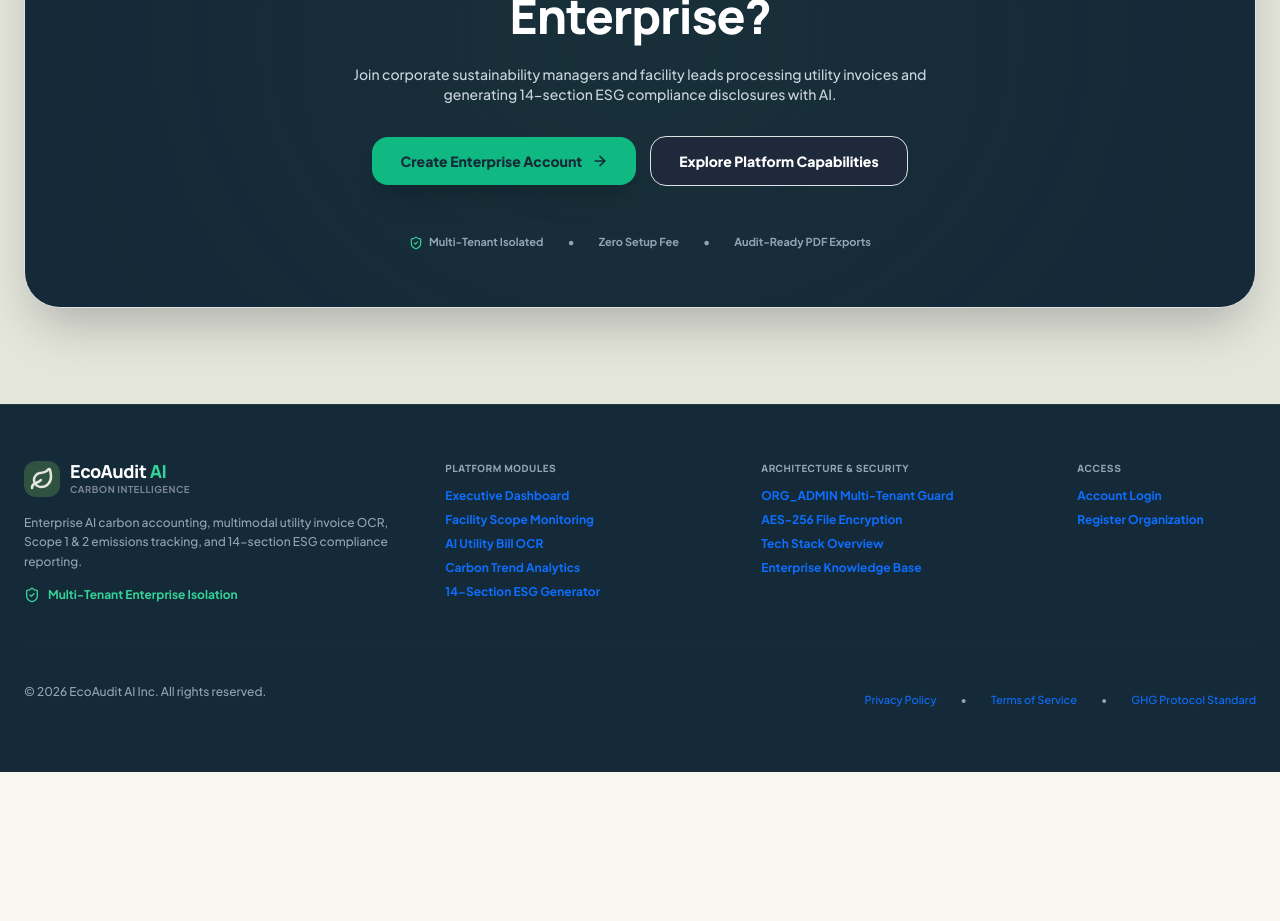
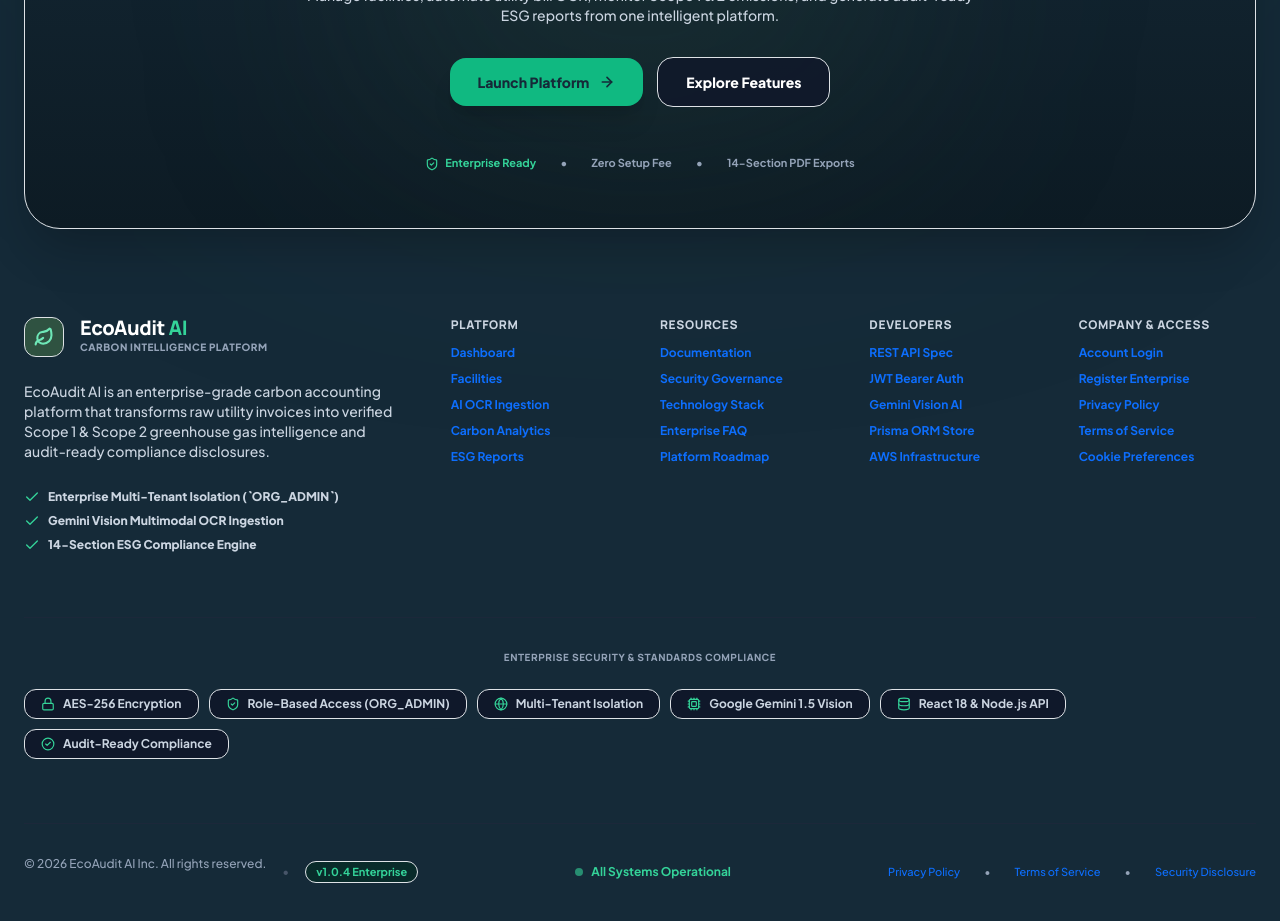
Before and after one commit to harshal-borse26/ecoaudit-ai, a React (Vite) app in the folder frontend/: page / in a window 1280 px wide. Shown: the part 9980-10901 px from the top of the page. Before the commit the page ends 10752 px from the top, so only its background shows below. Built offline with nearby package versions, Linux system fonts and the light colour scheme; no server answers.

Commit message:
Redesign LandingFooter into a unified 5-layer enterprise SaaS footer with CTA conversion card, brand storytelling, structured IA columns, compliance badges, and system status

```diff
--- a/frontend/src/components/landing/LandingFooter.jsx
+++ b/frontend/src/components/landing/LandingFooter.jsx
@@ -1,91 +1,250 @@
 import React from "react";
-import { Link } from "react-router-dom";
-import { Leaf, ShieldCheck, ArrowUpRight } from "lucide-react";
+import { Link, useNavigate } from "react-router-dom";
+import { motion } from "framer-motion";
+import {
+  Leaf,
+  ArrowRight,
+  ShieldCheck,
+  CheckCircle2,
+  Sparkles,
+  ExternalLink,
+  Cpu,
+  Lock,
+  Database,
+  Globe,
+  Check
+} from "lucide-react";
+import { useAuth } from "../../hooks/useAuth";
 
 const LandingFooter = () => {
+  const navigate = useNavigate();
+  const { token } = useAuth();
+
+  const trustBadges = [
+    { label: "AES-256 Encryption", icon: Lock },
+    { label: "Role-Based Access (ORG_ADMIN)", icon: ShieldCheck },
+    { label: "Multi-Tenant Isolation", icon: Globe },
+    { label: "Google Gemini 1.5 Vision", icon: Cpu },
+    { label: "React 18 & Node.js API", icon: Database },
+    { label: "Audit-Ready Compliance", icon: CheckCircle2 },
+  ];
+
   return (
-    <footer className="bg-[#152A38] text-[#E4E5DB] py-14 border-t border-[#2F5241]/40 text-left">
-      <div className="max-w-7xl mx-auto px-4 sm:px-6 lg:px-8 space-y-10">
+    <footer className="bg-[#152A38] text-[#E4E5DB] relative overflow-hidden pt-16 pb-12 border-t border-[#2F5241]/40 text-left">
 
-        {/* TOP BRAND & COLUMNS GRID */}
-        <div className="grid grid-cols-1 md:grid-cols-12 gap-8 pb-10 border-b border-slate-800">
+      {/* SOFT AMBIENT BACKGROUND GLOWS */}
+      <div className="absolute top-0 left-1/2 -translate-x-1/2 w-[800px] h-[400px] bg-[#2F5241]/15 rounded-full blur-[160px] pointer-events-none -z-0" />
 
-          {/* BRAND COLUMN */}
-          <div className="md:col-span-4 space-y-4">
-            <Link to="/" className="inline-flex items-center gap-2.5 group text-decoration-none">
-              <div className="w-9 h-9 rounded-xl bg-[#2F5241] text-[#E4E5DB] flex items-center justify-center shadow-xs">
-                <Leaf className="w-4.5 h-4.5 stroke-[2.5]" />
+      <div className="max-w-7xl mx-auto px-4 sm:px-6 lg:px-8 relative z-10 space-y-16">
+
+        {/* ── LAYER 1: ENTERPRISE CTA CONVERSION CARD ─────────────────────── */}
+        <motion.div
+          initial={{ opacity: 0, y: 20 }}
+          whileInView={{ opacity: 1, y: 0 }}
+          viewport={{ once: true }}
+          transition={{ duration: 0.5 }}
+          className="dash-card bg-gradient-to-b from-[#152A38] to-[#0D1B24] rounded-[36px] p-8 sm:p-14 border border-[#2F5241]/50 shadow-2xl relative overflow-hidden text-center space-y-6"
+        >
+          {/* Subtle Ambient Radial Inner Glow */}
+          <div className="absolute top-1/2 left-1/2 -translate-x-1/2 -translate-y-1/2 w-[550px] h-[300px] bg-[#2F5241]/25 rounded-full blur-[120px] pointer-events-none" />
+
+          {/* BADGE */}
+          <div className="inline-flex items-center gap-2 px-3.5 py-1.5 rounded-full bg-[#2F5241] text-emerald-300 text-xs font-extrabold border border-emerald-400/30 shadow-xs relative z-10">
+            <Sparkles className="w-3.5 h-3.5" />
+            <span>Modernize Corporate Sustainability</span>
+          </div>
+
+          {/* HEADLINE */}
+          <h2 className="text-2xl sm:text-4xl lg:text-5xl font-extrabold text-white tracking-tight max-w-3xl mx-auto leading-tight font-heading relative z-10">
+            Ready to Modernize Your Sustainability Reporting?
+          </h2>
+
+          {/* SUPPORTING TEXT */}
+          <p className="text-xs sm:text-sm text-slate-300 font-medium max-w-2xl mx-auto leading-relaxed relative z-10">
+            Manage facilities, automate utility bill OCR, monitor Scope 1 & 2 emissions, and generate audit-ready ESG reports from one intelligent platform.
+          </p>
+
+          {/* BUTTONS */}
+          <div className="pt-2 flex flex-col sm:flex-row items-center justify-center gap-3.5 relative z-10">
+            <button
+              onClick={() => navigate(token ? "/dashboard" : "/signup")}
+              className="w-full sm:w-auto px-7 py-3.5 rounded-2xl bg-emerald-500 hover:bg-emerald-600 text-[#152A38] font-extrabold text-xs sm:text-sm shadow-xl transition-all flex items-center justify-center gap-2.5 cursor-pointer group"
+            >
+              <span>{token ? "Launch Dashboard" : "Launch Platform"}</span>
+              <ArrowRight className="w-4 h-4 stroke-[2.5] group-hover:translate-x-1 transition-transform" />
+            </button>
+
+            <a
+              href="#overview"
+              className="w-full sm:w-auto px-7 py-3.5 rounded-2xl bg-slate-900/80 hover:bg-slate-800 text-white font-extrabold text-xs sm:text-sm transition-all flex items-center justify-center gap-2 text-decoration-none border border-slate-700"
+            >
+              <span>Explore Features</span>
+            </a>
+          </div>
+
+          <div className="pt-4 flex items-center justify-center gap-6 text-[11px] font-bold text-slate-400 relative z-10">
+            <span className="flex items-center gap-1.5 text-emerald-400">
+              <ShieldCheck className="w-3.5 h-3.5" /> Enterprise Ready
+            </span>
+            <span>•</span>
+            <span>Zero Setup Fee</span>
+            <span>•</span>
+            <span>14-Section PDF Exports</span>
+          </div>
+        </motion.div>
+
+        {/* ── LAYER 2 & 3: BRAND STORYTELLING & PRODUCT NAVIGATION ─────────── */}
+        <div className="grid grid-cols-1 lg:grid-cols-12 gap-12 pt-4">
+
+          {/* LEFT: BRAND STORYTELLING & TRUST CHECKLIST */}
+          <div className="lg:col-span-4 space-y-6">
+
+            {/* LOGO & TYPOGRAPHY */}
+            <Link to="/" className="inline-flex items-center gap-3 group text-decoration-none">
+              <div className="w-10 h-10 rounded-xl bg-[#2F5241] text-[#E4E5DB] flex items-center justify-center shadow-xs border border-[#2F5241]/40">
+                <Leaf className="w-5 h-5 text-emerald-300 stroke-[2.5]" />
               </div>
               <div>
-                <span className="text-lg font-extrabold tracking-tight text-white block leading-none font-heading">
+                <span className="text-xl font-extrabold tracking-tight text-white block leading-none font-heading">
                   EcoAudit <span className="text-emerald-400">AI</span>
                 </span>
-                <span className="text-[9.5px] font-bold text-[#7A8597] tracking-wider uppercase mt-0.5 block">
-                  Carbon Intelligence
+                <span className="text-[10px] font-extrabold text-slate-400 tracking-wider uppercase mt-0.5 block">
+                  Carbon Intelligence Platform
                 </span>
               </div>
             </Link>
 
-            <p className="text-xs text-slate-400 font-medium leading-relaxed max-w-sm">
-              Enterprise AI carbon accounting, multimodal utility invoice OCR, Scope 1 & 2 emissions tracking, and 14-section ESG compliance reporting.
+            {/* BRAND DESCRIPTION */}
+            <p className="text-xs sm:text-sm text-slate-300 font-medium leading-relaxed max-w-sm">
+              EcoAudit AI is an enterprise-grade carbon accounting platform that transforms raw utility invoices into verified Scope 1 & Scope 2 greenhouse gas intelligence and audit-ready compliance disclosures.
             </p>
 
-            <div className="flex items-center gap-2 text-emerald-400 text-xs font-bold">
-              <ShieldCheck className="w-4 h-4" />
-              <span>Multi-Tenant Enterprise Isolation</span>
+            {/* TRUST CHECKLIST BADGES */}
+            <div className="space-y-2 pt-1 text-xs font-extrabold text-slate-300">
+              <div className="flex items-center gap-2">
+                <Check className="w-4 h-4 text-emerald-400 shrink-0" />
+                <span>Enterprise Multi-Tenant Isolation (`ORG_ADMIN`)</span>
+              </div>
+              <div className="flex items-center gap-2">
+                <Check className="w-4 h-4 text-emerald-400 shrink-0" />
+                <span>Gemini Vision Multimodal OCR Ingestion</span>
+              </div>
+              <div className="flex items-center gap-2">
+                <Check className="w-4 h-4 text-emerald-400 shrink-0" />
+                <span>14-Section ESG Compliance Engine</span>
               </div>
             </div>
 
-          {/* COLUMN 1: PRODUCT */}
-          <div className="md:col-span-3 space-y-3">
-            <span className="text-[10px] font-extrabold text-slate-400 uppercase tracking-wider block font-heading">
-              Platform Modules
-            </span>
-            <ul className="space-y-2 text-xs font-bold text-slate-300 list-none p-0">
-              <li><a href="#overview" className="hover:text-emerald-400 transition-colors text-decoration-none">Executive Dashboard</a></li>
-              <li><a href="#modules" className="hover:text-emerald-400 transition-colors text-decoration-none">Facility Scope Monitoring</a></li>
-              <li><a href="#modules" className="hover:text-emerald-400 transition-colors text-decoration-none">AI Utility Bill OCR</a></li>
-              <li><a href="#analytics" className="hover:text-emerald-400 transition-colors text-decoration-none">Carbon Trend Analytics</a></li>
-              <li><a href="#reports" className="hover:text-emerald-400 transition-colors text-decoration-none">14-Section ESG Generator</a></li>
+          </div>
+
+          {/* RIGHT: STRUCTURED NAVIGATION COLUMNS (4 COLUMNS) */}
+          <div className="lg:col-span-8 grid grid-cols-2 sm:grid-cols-4 gap-8">
+
+            {/* COLUMN 1: PLATFORM */}
+            <div className="space-y-3">
+              <h4 className="text-xs font-extrabold text-slate-300 uppercase tracking-wider block font-heading">
+                Platform
+              </h4>
+              <ul className="space-y-2.5 text-xs font-bold text-slate-400 list-none p-0">
+                <li><a href="#overview" className="hover:text-emerald-400 hover:translate-x-0.5 transition-all inline-block text-decoration-none">Dashboard</a></li>
+                <li><a href="#overview" className="hover:text-emerald-400 hover:translate-x-0.5 transition-all inline-block text-decoration-none">Facilities</a></li>
+                <li><a href="#modules" className="hover:text-emerald-400 hover:translate-x-0.5 transition-all inline-block text-decoration-none">AI OCR Ingestion</a></li>
+                <li><a href="#analytics" className="hover:text-emerald-400 hover:translate-x-0.5 transition-all inline-block text-decoration-none">Carbon Analytics</a></li>
+                <li><a href="#reports" className="hover:text-emerald-400 hover:translate-x-0.5 transition-all inline-block text-decoration-none">ESG Reports</a></li>
               </ul>
             </div>
 
-          {/* COLUMN 2: RESOURCES */}
-          <div className="md:col-span-3 space-y-3">
-            <span className="text-[10px] font-extrabold text-slate-400 uppercase tracking-wider block font-heading">
-              Architecture & Security
-            </span>
-            <ul className="space-y-2 text-xs font-bold text-slate-300 list-none p-0">
-              <li><a href="#security" className="hover:text-emerald-400 transition-colors text-decoration-none">ORG_ADMIN Multi-Tenant Guard</a></li>
-              <li><a href="#security" className="hover:text-emerald-400 transition-colors text-decoration-none">AES-256 File Encryption</a></li>
-              <li><a href="#technology" className="hover:text-emerald-400 transition-colors text-decoration-none">Tech Stack Overview</a></li>
-              <li><a href="#faq" className="hover:text-emerald-400 transition-colors text-decoration-none">Enterprise Knowledge Base</a></li>
+            {/* COLUMN 2: RESOURCES & ARCHITECTURE */}
+            <div className="space-y-3">
+              <h4 className="text-xs font-extrabold text-slate-300 uppercase tracking-wider block font-heading">
+                Resources
+              </h4>
+              <ul className="space-y-2.5 text-xs font-bold text-slate-400 list-none p-0">
+                <li><a href="#security" className="hover:text-emerald-400 hover:translate-x-0.5 transition-all inline-block text-decoration-none">Documentation</a></li>
+                <li><a href="#security" className="hover:text-emerald-400 hover:translate-x-0.5 transition-all inline-block text-decoration-none">Security Governance</a></li>
+                <li><a href="#technology" className="hover:text-emerald-400 hover:translate-x-0.5 transition-all inline-block text-decoration-none">Technology Stack</a></li>
+                <li><a href="#faq" className="hover:text-emerald-400 hover:translate-x-0.5 transition-all inline-block text-decoration-none">Enterprise FAQ</a></li>
+                <li><a href="#workflow" className="hover:text-emerald-400 hover:translate-x-0.5 transition-all inline-block text-decoration-none">Platform Roadmap</a></li>
               </ul>
             </div>
 
-          {/* COLUMN 3: AUTH */}
-          <div className="md:col-span-2 space-y-3">
-            <span className="text-[10px] font-extrabold text-slate-400 uppercase tracking-wider block font-heading">
-              Access
-            </span>
-            <ul className="space-y-2 text-xs font-bold text-slate-300 list-none p-0">
-              <li><Link to="/login" className="hover:text-emerald-400 transition-colors text-decoration-none">Account Login</Link></li>
-              <li><Link to="/signup" className="hover:text-emerald-400 transition-colors text-decoration-none">Register Organization</Link></li>
+            {/* COLUMN 3: DEVELOPERS & DATA */}
+            <div className="space-y-3">
+              <h4 className="text-xs font-extrabold text-slate-300 uppercase tracking-wider block font-heading">
+                Developers
+              </h4>
+              <ul className="space-y-2.5 text-xs font-bold text-slate-400 list-none p-0">
+                <li><a href="#security" className="hover:text-emerald-400 hover:translate-x-0.5 transition-all inline-block text-decoration-none">REST API Spec</a></li>
+                <li><a href="#security" className="hover:text-emerald-400 hover:translate-x-0.5 transition-all inline-block text-decoration-none">JWT Bearer Auth</a></li>
+                <li><a href="#technology" className="hover:text-emerald-400 hover:translate-x-0.5 transition-all inline-block text-decoration-none">Gemini Vision AI</a></li>
+                <li><a href="#technology" className="hover:text-emerald-400 hover:translate-x-0.5 transition-all inline-block text-decoration-none">Prisma ORM Store</a></li>
+                <li><a href="#technology" className="hover:text-emerald-400 hover:translate-x-0.5 transition-all inline-block text-decoration-none">AWS Infrastructure</a></li>
+              </ul>
+            </div>
+
+            {/* COLUMN 4: COMPANY & ACCESS */}
+            <div className="space-y-3">
+              <h4 className="text-xs font-extrabold text-slate-300 uppercase tracking-wider block font-heading">
+                Company & Access
+              </h4>
+              <ul className="space-y-2.5 text-xs font-bold text-slate-400 list-none p-0">
+                <li><Link to="/login" className="hover:text-emerald-400 hover:translate-x-0.5 transition-all inline-block text-decoration-none">Account Login</Link></li>
+                <li><Link to="/signup" className="hover:text-emerald-400 hover:translate-x-0.5 transition-all inline-block text-decoration-none">Register Enterprise</Link></li>
+                <li><a href="#security" className="hover:text-emerald-400 hover:translate-x-0.5 transition-all inline-block text-decoration-none">Privacy Policy</a></li>
+                <li><a href="#security" className="hover:text-emerald-400 hover:translate-x-0.5 transition-all inline-block text-decoration-none">Terms of Service</a></li>
+                <li><a href="#security" className="hover:text-emerald-400 hover:translate-x-0.5 transition-all inline-block text-decoration-none">Cookie Preferences</a></li>
               </ul>
             </div>
 
           </div>
 
-        {/* BOTTOM COPYRIGHT STRIP */}
-        <div className="flex flex-col sm:flex-row items-center justify-between text-xs text-slate-400 font-medium gap-4">
+        </div>
+
+        {/* ── LAYER 4: TRUST & COMPLIANCE BADGE ROW ────────────────────────── */}
+        <div className="pt-8 border-t border-slate-800/80">
+          <span className="text-[10px] font-extrabold text-slate-400 uppercase tracking-wider block mb-4 font-heading text-center sm:text-left">
+            Enterprise Security & Standards Compliance
+          </span>
+          <div className="flex flex-wrap items-center justify-center sm:justify-start gap-2.5">
+            {trustBadges.map((badge, idx) => {
+              const Icon = badge.icon;
+              return (
+                <div
+                  key={idx}
+                  className="bg-slate-900/90 border border-slate-800 px-3 py-1.5 rounded-xl text-xs font-bold text-slate-300 flex items-center gap-2 hover:border-[#2F5241] transition-colors"
+                >
+                  <Icon className="w-3.5 h-3.5 text-emerald-400" />
+                  <span>{badge.label}</span>
+                </div>
+              );
+            })}
+          </div>
+        </div>
+
+        {/* ── LAYER 5: MINIMAL BOTTOM LEGAL & SYSTEM STRIP ───────────────────── */}
+        <div className="pt-8 border-t border-slate-800/80 flex flex-col sm:flex-row items-center justify-between text-xs text-slate-400 font-medium gap-4">
+
+          <div className="flex items-center gap-3">
             <p>© 2026 EcoAudit AI Inc. All rights reserved.</p>
+            <span className="hidden sm:inline text-slate-600">•</span>
+            <span className="hidden sm:inline text-[11px] font-bold text-emerald-400 bg-emerald-950/60 px-2.5 py-0.5 rounded-full border border-emerald-800/50">
+              v1.0.4 Enterprise
+            </span>
+          </div>
+
+          <div className="flex items-center gap-2 text-xs font-bold text-emerald-400">
+            <span className="w-2 h-2 rounded-full bg-emerald-400 animate-pulse" />
+            <span>All Systems Operational</span>
+          </div>
+
           <div className="flex items-center gap-4 text-[11px]">
             <a href="#security" className="hover:text-white transition-colors text-decoration-none">Privacy Policy</a>
             <span>•</span>
             <a href="#security" className="hover:text-white transition-colors text-decoration-none">Terms of Service</a>
             <span>•</span>
-            <a href="#reports" className="hover:text-white transition-colors text-decoration-none">GHG Protocol Standard</a>
+            <a href="#security" className="hover:text-white transition-colors text-decoration-none">Security Disclosure</a>
           </div>
+
         </div>
 
       </div>
--- a/frontend/src/pages/Landing.jsx
+++ b/frontend/src/pages/Landing.jsx
@@ -59,12 +59,9 @@
 
         {/* 11. Enterprise Knowledge Base FAQ Accordion */}
         <FAQSection />
-
-        {/* 12. Call To Action Conversion Banner */}
-        <CTASection />
       </main>
 
-      {/* Enterprise Footer */}
+      {/* Enterprise Unified 5-Layer Footer */}
       <LandingFooter />
 
       {/* Back to Top Floating Action Button */}
```
Lines whose indentation alone changed are shown as unchanged.
